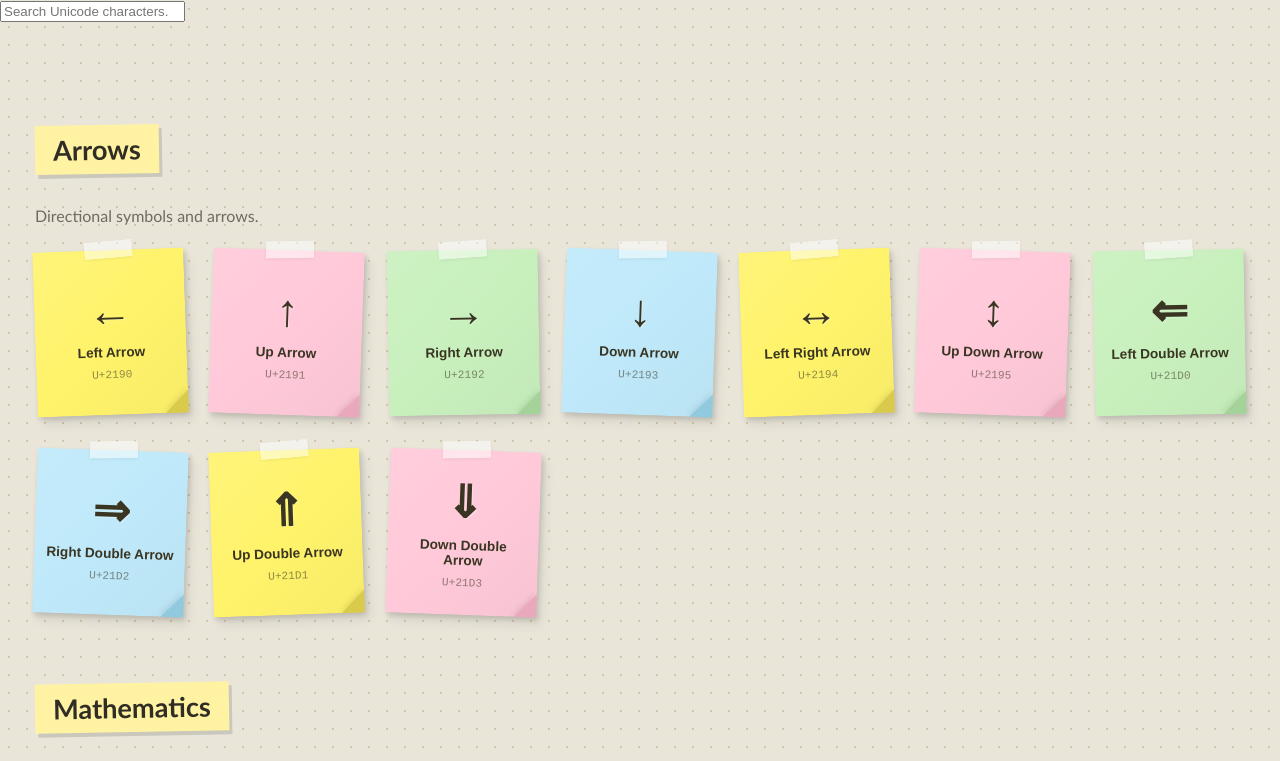
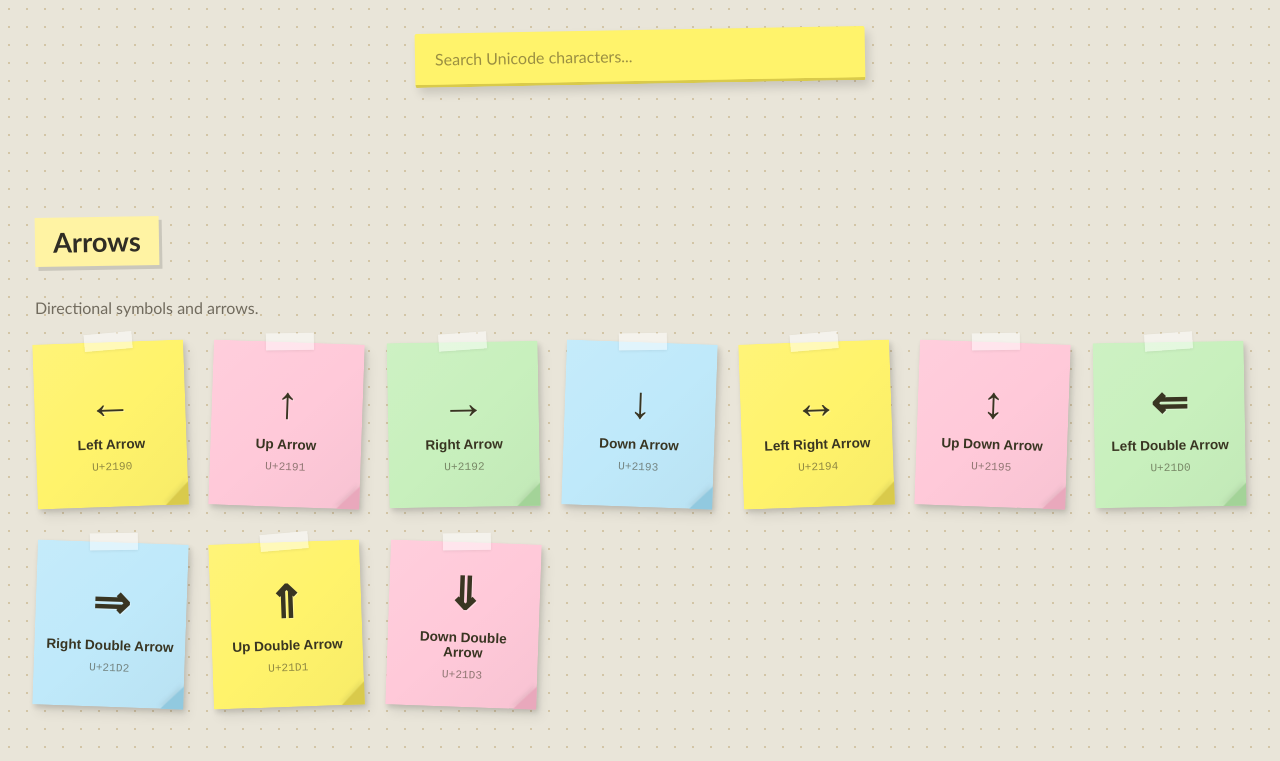
Before and after one commit to GAMEKING1407/My-Cool-Mini-Projects, a plain HTML site: page unicode explorer/unicode.html in a window 1280 px wide. Shown: the top 761 px of the page. Drawn offline with Linux system fonts and the light colour scheme.

Commit message:
even more css

```diff
--- a/unicode explorer/style.css
+++ b/unicode explorer/style.css
@@ -177,3 +177,41 @@ body {
     min-height: 135px;
   }
 }
+
+.unicode-search {
+  width: min(100% - 40px, 450px);
+  display: block;
+  margin: 30px auto;
+  padding: 16px 20px;
+
+  background: #fff36b;
+  color: #393522;
+
+  border: none;
+  border-bottom: 3px solid #d9ca4b;
+  border-radius: 2px;
+
+  font-family: "Trebuchet MS", sans-serif;
+  font-size: 1rem;
+
+  box-shadow: 4px 6px 10px #0002;
+  transform: rotate(-1deg);
+
+  outline: none;
+  transition: 0.2s ease;
+}
+
+.unicode-search::placeholder {
+  color: #817638;
+  opacity: 0.8;
+}
+
+.unicode-search:focus {
+  transform: rotate(0deg) scale(1.03);
+  box-shadow: 6px 9px 16px #0003;
+  border-bottom-color: #b9a82e;
+}
+
+.unicode-search:hover {
+  box-shadow: 5px 8px 13px #0003;
+}
```
